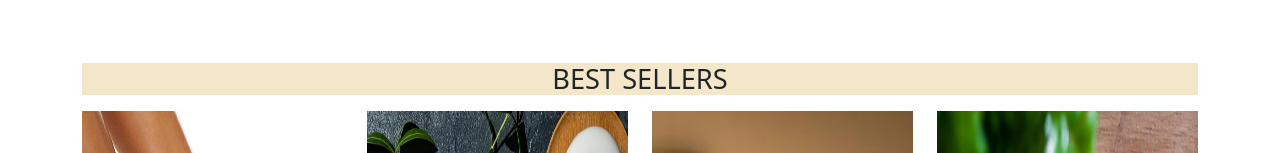
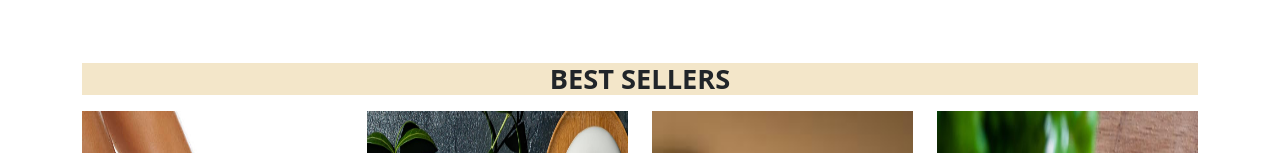
Before and after one commit to Ifeyosoye/Ilatine, a plain HTML site: page index.html in a window 1280 px wide. Shown: the part 2034-2187 px from the top of the page. Drawn offline with nearby package versions, Linux system fonts and the light colour scheme.

Commit message:
fontweight

```diff
--- a/index.html
+++ b/index.html
@@ -156,7 +156,7 @@
     <!-- products -->
     <section id="products">
       <div class="container">
-        <h5 class="mt-5 mb-3 text-center">BEST SELLERS </h5>
+        <h5 class="mt-5 mb-3 text-center fw-bold">BEST SELLERS </h5>
         <div class="row mb-5">
           <div class="col-md-3">
             <div class="prod1 text-center">
```
